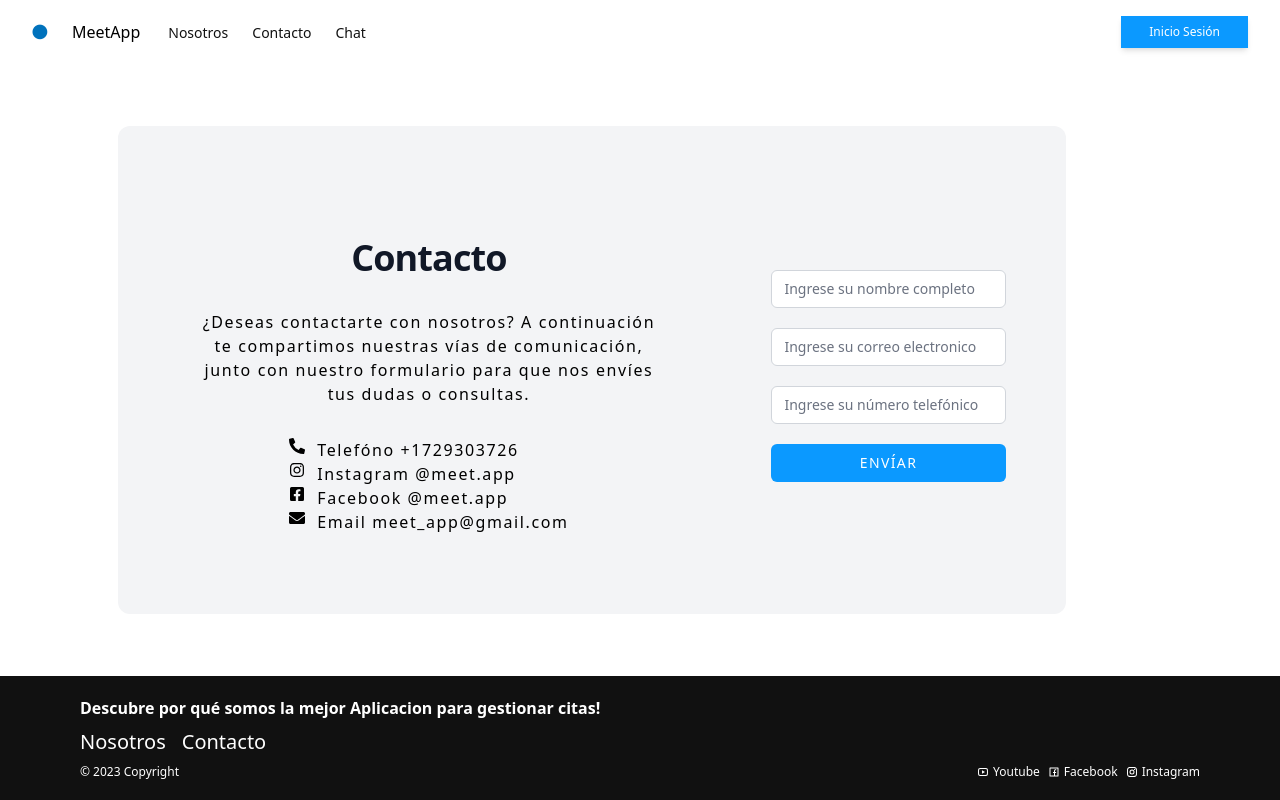
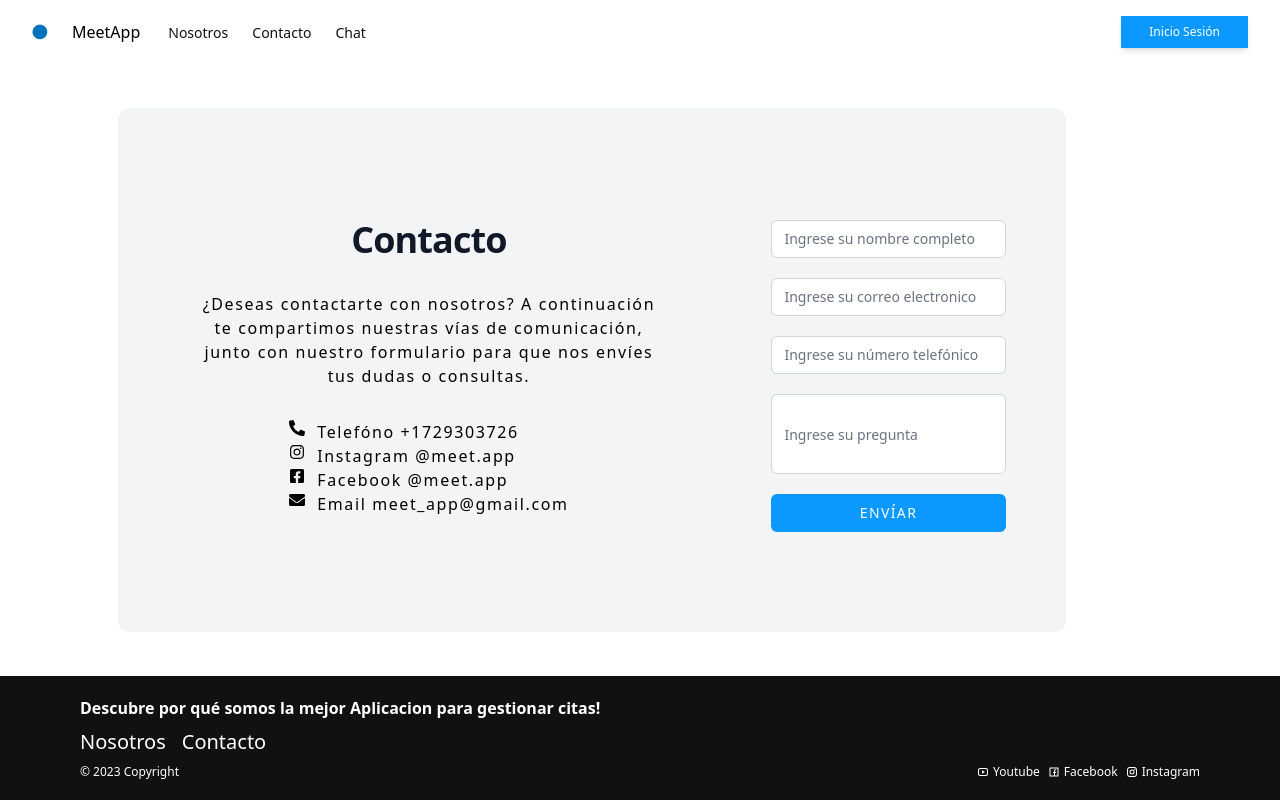
Before and after one commit to No-Country/c9-50-ft-mern, a React (Vite) app in the folder app/: page /contacto in a window 1280 px wide. Built offline with nearby package versions, Linux system fonts and the light colour scheme.

Commit message:
I added a section to put a comment in the form of contact

```diff
--- a/app/src/components/nosotros/HeroContacto.jsx
+++ b/app/src/components/nosotros/HeroContacto.jsx
@@ -59,6 +59,14 @@ export const HeroContacto = () => {
                 className='relative block w-full appearance-none  rounded-md border border-gray-300 px-3 py-2 text-gray-900 placeholder-gray-500 focus:z-10 focus:border-indigo-500 focus:outline-none focus:ring-indigo-500 sm:text-sm m-5'
                 placeholder='Ingrese su número telefónico'
               />
+               <input
+                id='number-phone'
+                name='number-phone'
+                type='number-phone'
+                autoComplete='email'
+                className='relative block w-full h-20 appearance-none  rounded-md border border-gray-300 px-3 py-2 text-gray-900 placeholder-gray-500 focus:z-10 focus:border-indigo-500 focus:outline-none focus:ring-indigo-500 sm:text-sm m-5'
+                placeholder='Ingrese su pregunta'
+              />
               <div>
                 <button
                   type='submit'
```
